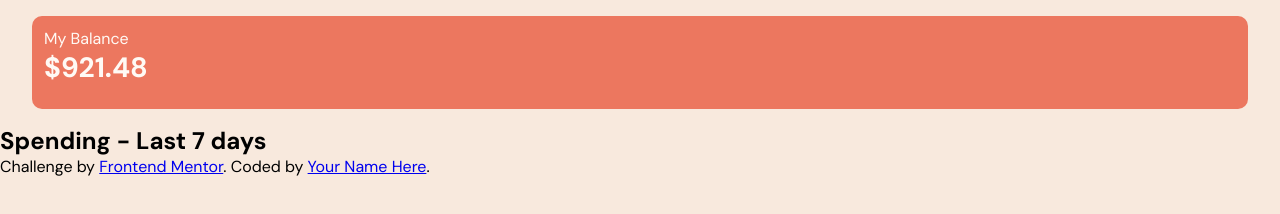
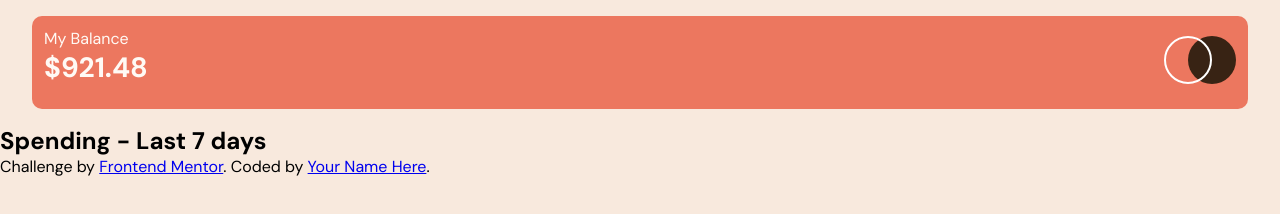
Before and after one commit to Chimoneg27/Expenses-chart, a plain HTML site: page index.html in a window 1280 px wide. Drawn offline with Linux system fonts and the light colour scheme.

Commit message:
add logo

```diff
--- a/index.html
+++ b/index.html
@@ -17,7 +17,9 @@
       <p>My Balance</p>
       <h2>$921.48</h2>
     </div>
-    <div class="logo"></div>
+    <div class="logo">
+      <img src="images/logo.svg" alt="logo">
+    </div>
   </div>
 
   <div class="container">
```
